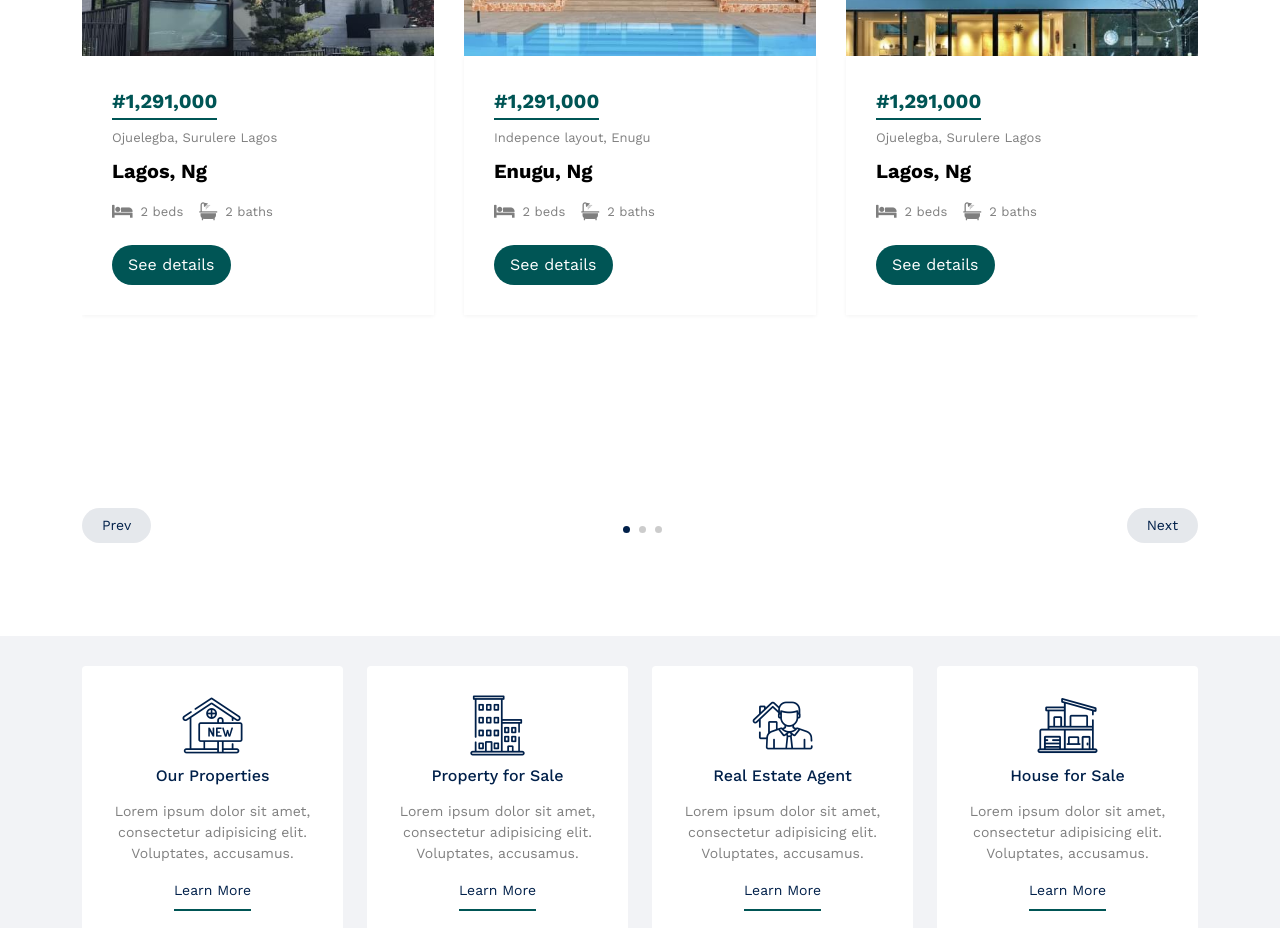
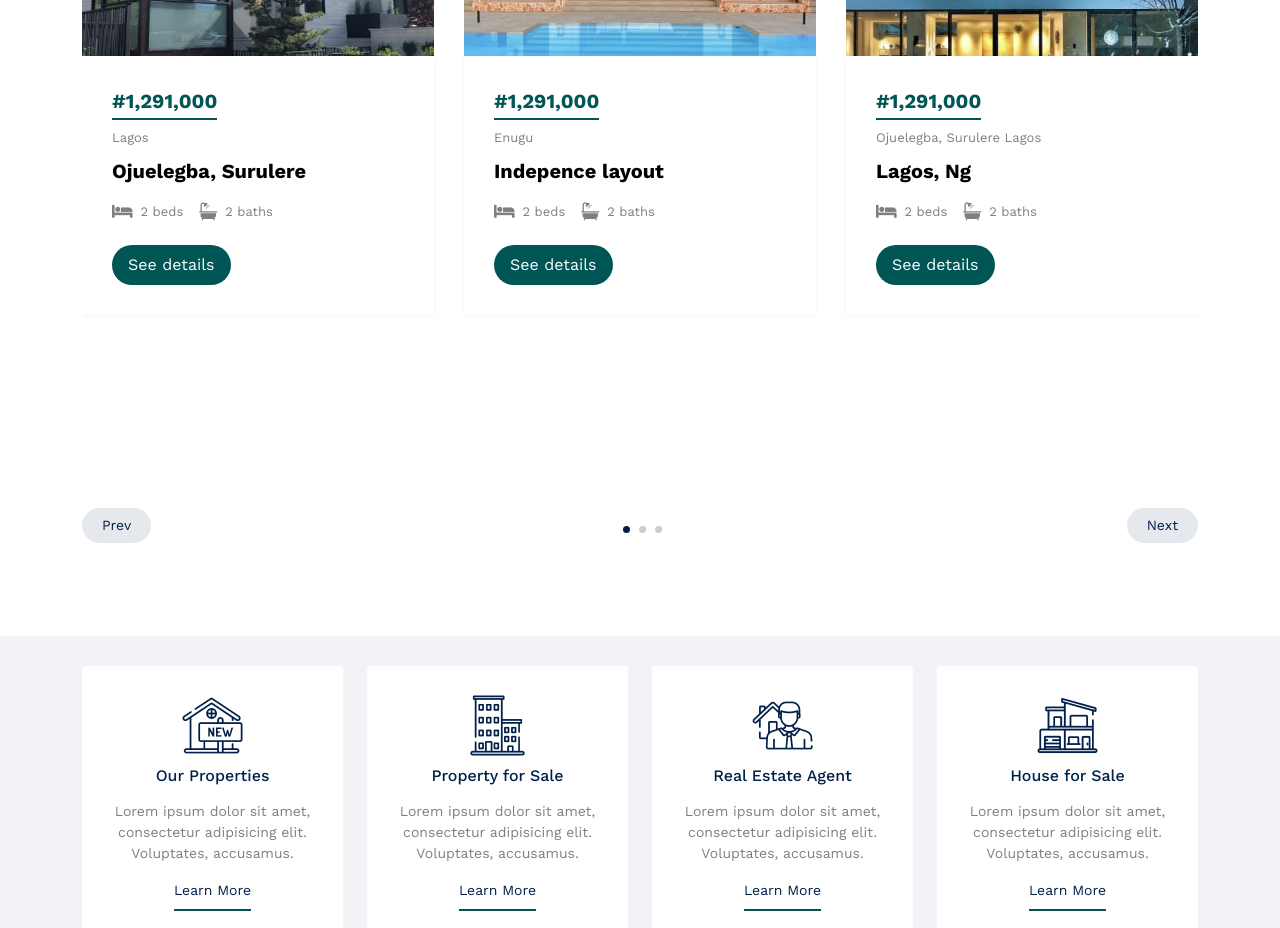
Before and after one commit to codex4dev/Otanda-Coal-City-Project, a plain HTML site: page index.html in a window 1280 px wide. Shown: the part 1180-2108 px from the top of the page. Drawn offline with nearby package versions, Linux system fonts and the light colour scheme; files whose address does not match are found by name.

Commit message:
Update index.html

```diff
--- a/index.html
+++ b/index.html
@@ -173,9 +173,9 @@
                     <div class="price mb-2"><span>#1,291,000</span></div>
                     <div>
                       <span class="d-block mb-2 text-black-50"
-                        >Ojuelegba, Surulere Lagos</span
+                        >Lagos</span
                       >
-                      <span class="city d-block mb-3">Lagos, Ng</span>
+                      <span class="city d-block mb-3">Ojuelegba, Surulere</span>
 
                       <div class="specs d-flex mb-4">
                         <span class="d-block d-flex align-items-center me-3">
@@ -207,9 +207,9 @@
                     <div class="price mb-2"><span>#1,291,000</span></div>
                     <div>
                       <span class="d-block mb-2 text-black-50"
-                        >Indepence layout, Enugu</span
+                        >Enugu</span
                       >
-                      <span class="city d-block mb-3">Enugu, Ng</span>
+                      <span class="city d-block mb-3">Indepence layout</span>
 
                       <div class="specs d-flex mb-4">
                         <span class="d-block d-flex align-items-center me-3">
```
